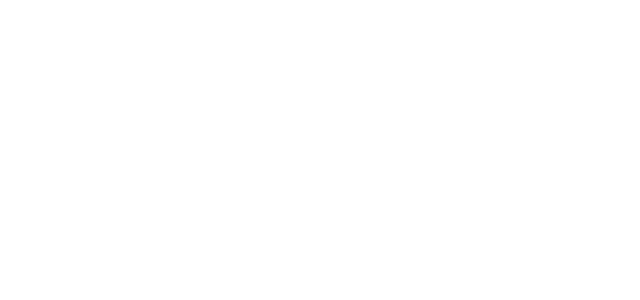
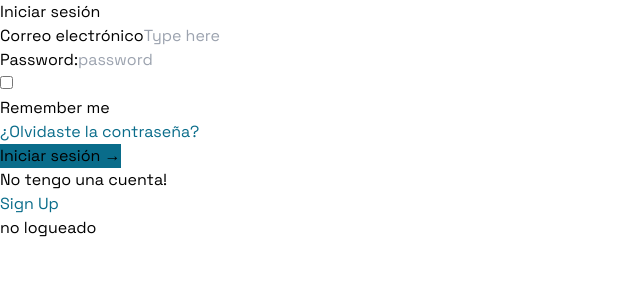
Before and after one commit to EasyFixy/EasyFixyPublic, a React (Vite) app: page /login in a window 1280 px wide. Before the commit this address had no page. Shown: the top 300 px of the page, without its empty margins (0-640 px from the left). Built offline with nearby package versions, Linux system fonts and the light colour scheme.

Commit message:
Página de login terminado el diseño y la funcionalidad, lo unico que hace falta es poner el logo en la zona azul, y poner las imagenes pequeñas en los inputs de correo y contraseña

```diff
--- a/src/App.jsx
+++ b/src/App.jsx
@@ -1,11 +1,13 @@
 import { Route, Routes, BrowserRouter} from 'react-router-dom';
 import Register from './pages/register/Register';
+import Login from './pages/Login/Login';
 
 const App = () => {
   return (
     <BrowserRouter>
       <Routes>
         <Route path='/register' element={<Register/>} />
+        <Route path='/login' element={<Login/>} />
         {/* Otras rutas */}
       </Routes>
     </BrowserRouter>
--- a/src/pages/Login/Login.jsx
+++ b/src/pages/Login/Login.jsx
@@ -1,5 +1,5 @@
-import './Login.css';
 import { useState } from "react";
+import ContenedorLogoHorizontal from '../../componentes/contenedorLogoVerde/ContenedorLogoHorizontal';
 const Login = () => {
 
     const [password, setPassword] = useState('');
@@ -37,22 +37,50 @@
     }
 
     return (
-        <>{<div className="custom-form">
+        <div className="w-screen h-screen flex flex-row ">
+
+             <ContenedorLogoHorizontal/>
+
+            <div className='w-1/2 flex flex-col justify-center items-center px-16 py-10'>
+
+                <div className='flex flex-col items-center'>
+                <   h1 className='text-4xl font-bold mb-6'>Iniciar sesión</h1>
+                </div>
+
                 <form>
-                <label className="custom-label">Username:</label>
-                <input onChange={(event) => { setUsername(event.target.value) }}
-                    placeholder="username"
-                    className="custom-input"
+                    <div className="w-[400px] flex flex-col mb-6">
+                        <label className="font-boldv">Correo electrónico</label>
+                        <input
+                            className="w-full h-12 border border-solid border-[#666666] text-[#666666] pl-4 relative rounded-3xl"
+                            onChange={(event) => { setUsername(event.target.value) }}
+                            placeholder="Type here"
                             type="text" />
+                    </div>
+                    <div className="w-[400px] flex flex-col mb-6">
                         <label className="custom-label">Password:</label>
-                <input onChange={(event) => { setPassword(event.target.value) }}
+                        <input
+                            className="w-full h-12 border border-solid border-[#666666] text-[#666666] pl-4 relative rounded-3xl"
+                            onChange={(event) => { setPassword(event.target.value) }}
                             placeholder="password"
-                    className="custom-input"
                             type="password" />
-                <button className="custom-button" onClick={handdleLogin}>Login</button>
+                    </div>
+
+                    <div className="flex flex-row flex justify-center items-center">
+                        <input name="cbipeliculas" type="checkbox" />
+                        <h1>Remember me</h1>
+                        <h1 className="textVerde ml-4">¿Olvidaste la contraseña?</h1>
+                    </div>
+
+                    <button className="w-full mt-10 backgroundVerde h-14 text-white w-64 opacity-80 rounded-full border border-black border-solid mb-6" onClick={handdleLogin}>Iniciar sesión →</button>
+                    <div className="flex flex-row flex justify-center items-center ">
+                        <h1>No tengo una cuenta!</h1>
+                        <a href='https://github.com' className="textVerde ml-4">Sign Up</a>
+                    </div>
                 </form>
-            <div> {loginSuccessful ? "Te logueaste" : "no logueado"}</div>
-        </div>}</>
+                <div className="mt-5"> {loginSuccessful ? "Te logueaste" : "no logueado"}</div>
+            </div>
+
+        </div>
     );
 }
 
```
Also changed, not shown: 2 other files (tests, documents, lock files or other folders). Lines whose indentation alone changed are shown as unchanged.
